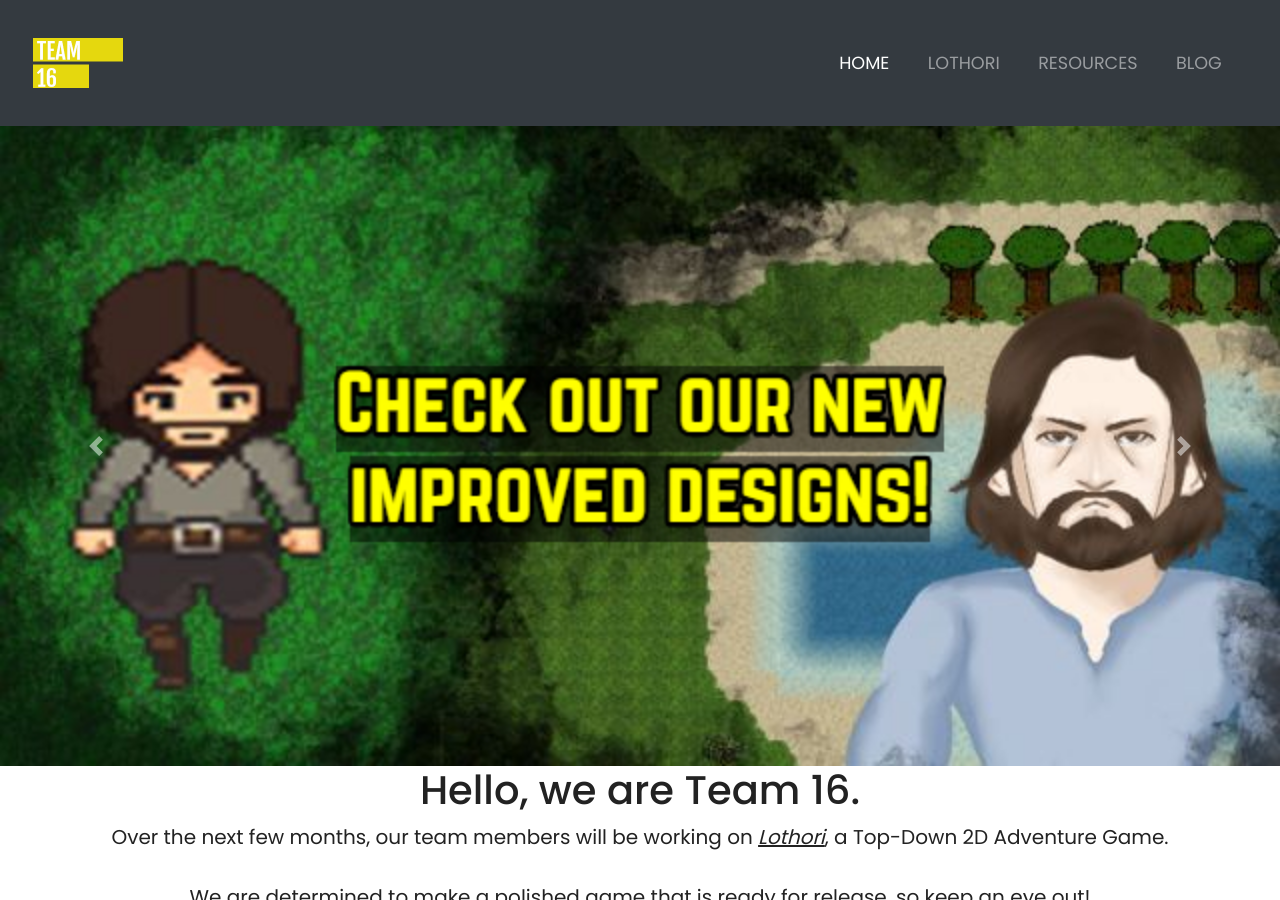
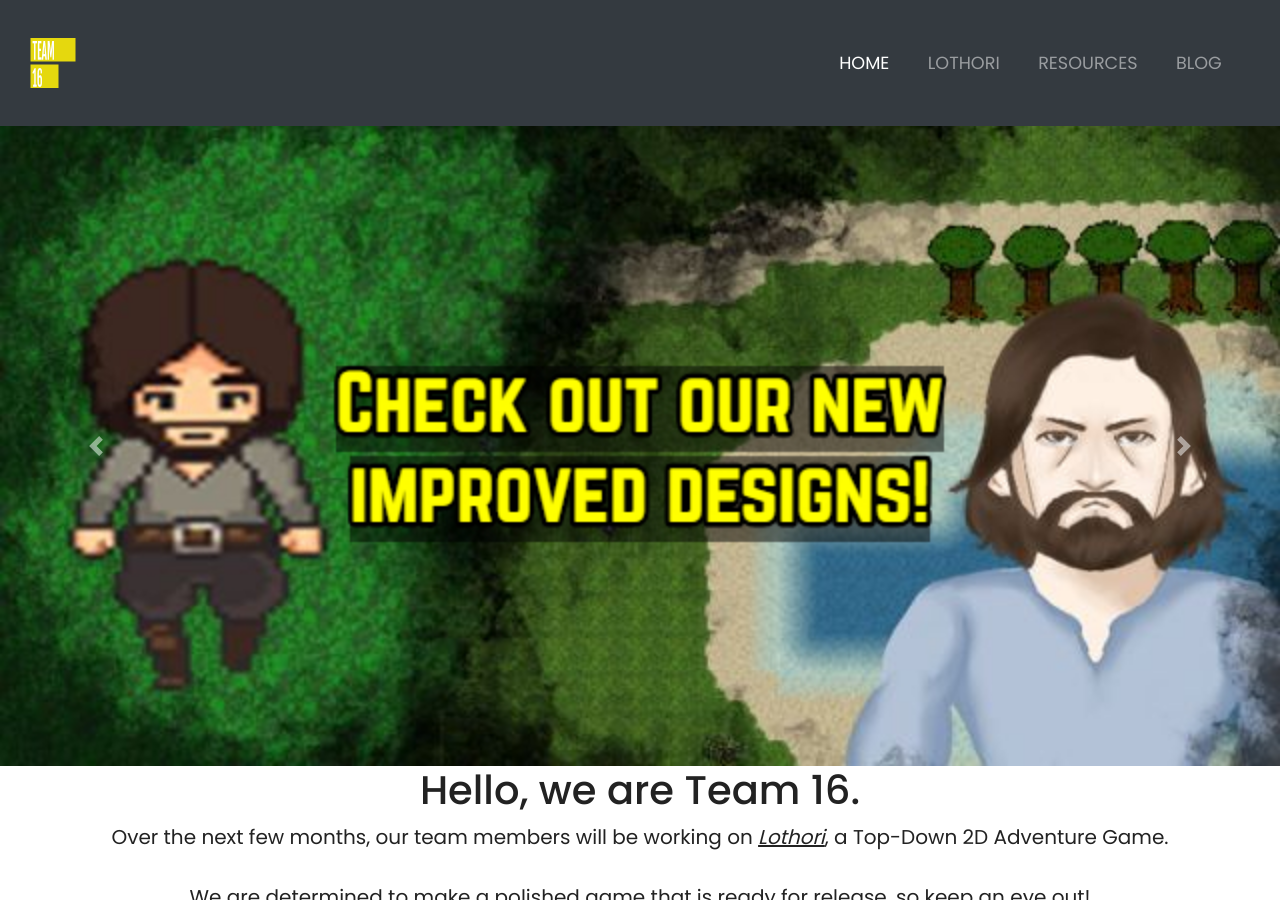
Before and after one commit to mohamedjasmin/lothoriold, a Jekyll site: the page built from index.md, in a window 1280 px wide and 900 px high. Built offline with Jekyll 4.4.1, drawn with Linux system fonts in a browser that asks for light colours; nearby versions of some CDN libraries.

Commit message:
changed logo

```diff
--- a/_layouts/home.html
+++ b/_layouts/home.html
@@ -16,7 +16,7 @@
 <!-- NAVIGATION -->
 <nav class="navbar navbar-expand-md navbar-dark bg-dark sticky-top">
 <div class="container-fluid">
-<a class="navbar-logo" href="#"><img src="img/logo.png" width="100" height="100"></a>
+<a class="navbar-logo" href="#"><img src="img/logo.png" width="50" height="100"></a>
   <button class="navbar-toggler" type="button" data-toggle="collapse"
   data-target="#navbarResponsive">
     <span class="navbar-toggler-icon"></span>
```
